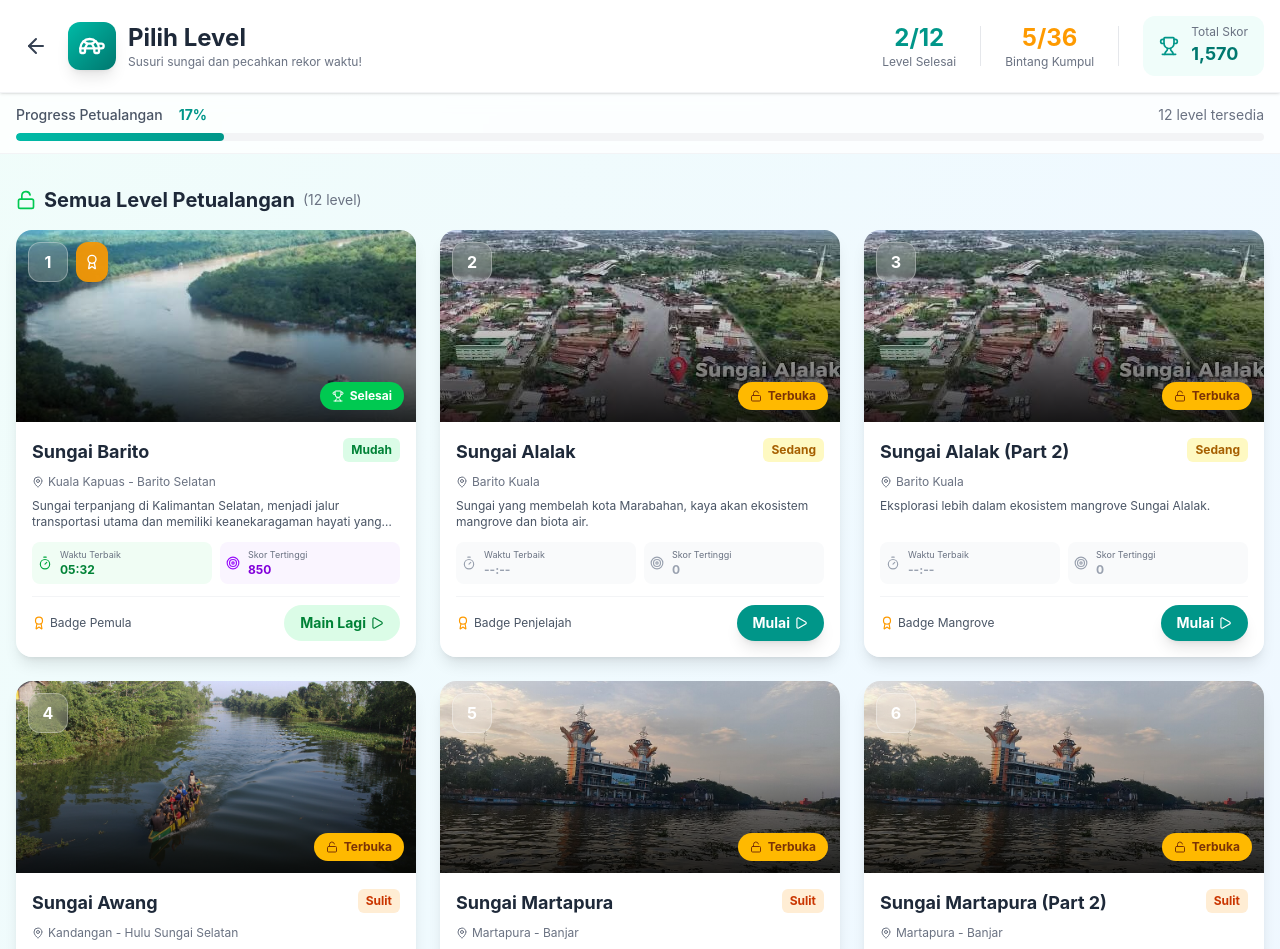
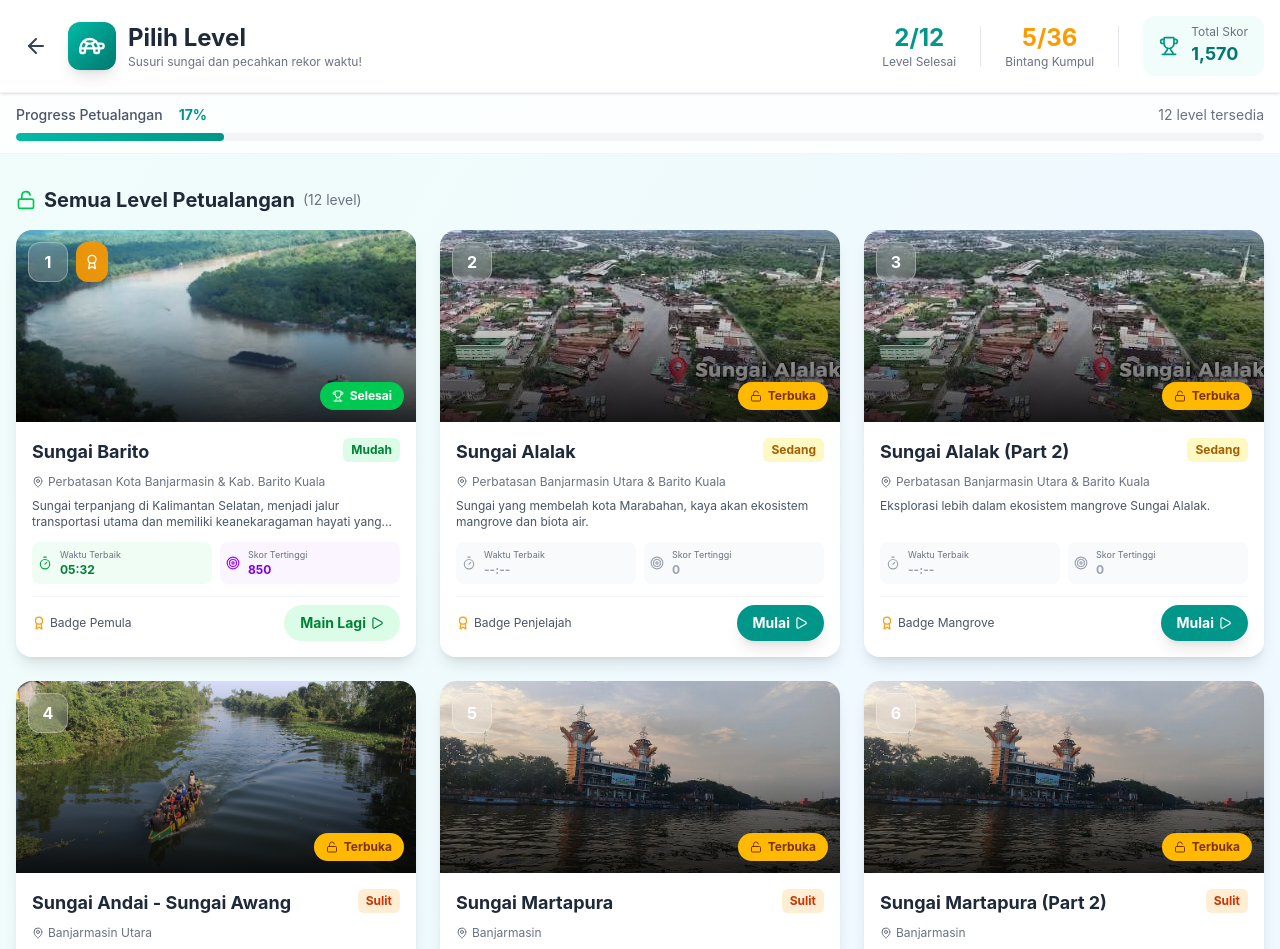
Before and after one commit to KhoyrurRoykhan/SusurSungaiGame, a React (Vite) app: page /sungai in a window 1280 px wide. Shown: the top 949 px of the page. Built offline with nearby package versions, Linux system fonts and the light colour scheme.

Commit message:
perbaiki card

```diff
--- a/src/components/DaftarSungai.jsx
+++ b/src/components/DaftarSungai.jsx
@@ -30,7 +30,7 @@ const levelSungai = [
   {
     id: 1,
     nama: "Sungai Barito",
-    lokasi: "Kuala Kapuas - Barito Selatan",
+    lokasi: "Perbatasan Kota Banjarmasin & Kab. Barito Kuala",
     deskripsi: "Sungai terpanjang di Kalimantan Selatan, menjadi jalur transportasi utama dan memiliki keanekaragaman hayati yang tinggi.",
     gambar: GambarSungaiBarito,
     status: "terbuka",
@@ -45,7 +45,7 @@ const levelSungai = [
   {
     id: 2,
     nama: "Sungai Alalak",
-    lokasi: "Barito Kuala",
+    lokasi: "Perbatasan Banjarmasin Utara & Barito Kuala",
     deskripsi: "Sungai yang membelah kota Marabahan, kaya akan ekosistem mangrove dan biota air.",
     gambar: GambarSungaiAlalak,
     status: "terbuka",
@@ -60,7 +60,7 @@ const levelSungai = [
   {
     id: 3,
     nama: "Sungai Alalak (Part 2)",
-    lokasi: "Barito Kuala",
+    lokasi: "Perbatasan Banjarmasin Utara & Barito Kuala",
     deskripsi: "Eksplorasi lebih dalam ekosistem mangrove Sungai Alalak.",
     gambar: GambarSungaiAlalak,
     status: "terbuka",
@@ -74,8 +74,8 @@ const levelSungai = [
   },
   {
     id: 4,
-    nama: "Sungai Awang",
-    lokasi: "Kandangan - Hulu Sungai Selatan",
+    nama: "Sungai Andai - Sungai Awang",
+    lokasi: "Banjarmasin Utara",
     deskripsi: "Sungai yang mengalir di pegunungan Meratus, memiliki air jernih dan pemandangan indah.",
     gambar: GambarSungaiAwang,
     status: "terbuka",
@@ -90,7 +90,7 @@ const levelSungai = [
   {
     id: 5,
     nama: "Sungai Martapura",
-    lokasi: "Martapura - Banjar",
+    lokasi: "Banjarmasin",
     deskripsi: "Sungai yang terkenal dengan industri batu permata dan budaya sungai yang masih lestari.",
     gambar: GambarSungaiMartapura,
     status: "terbuka",
@@ -105,7 +105,7 @@ const levelSungai = [
   {
     id: 6,
     nama: "Sungai Martapura (Part 2)",
-    lokasi: "Martapura - Banjar",
+    lokasi: "Banjarmasin",
     deskripsi: "Lanjutan petualangan menyusuri keindahan Sungai Martapura.",
     gambar: GambarSungaiMartapura,
     status: "terbuka",
@@ -120,7 +120,7 @@ const levelSungai = [
   {
     id: 7,
     nama: "Sungai Martapura (Part 3)",
-    lokasi: "Martapura - Banjar",
+    lokasi: "Banjarmasin",
     deskripsi: "Tantangan ekstrem di Sungai Martapura, hadapi arus deras.",
     gambar: GambarSungaiMartapura,
     status: "terbuka",
@@ -135,7 +135,7 @@ const levelSungai = [
   {
     id: 8,
     nama: "Sungai Martapura (Part 4)",
-    lokasi: "Martapura - Banjar",
+    lokasi: "Banjarmasin",
     deskripsi: "Puncak petualangan di Sungai Martapura, uji seluruh kemampuanmu.",
     gambar: GambarSungaiMartapura,
     status: "terbuka",
```
